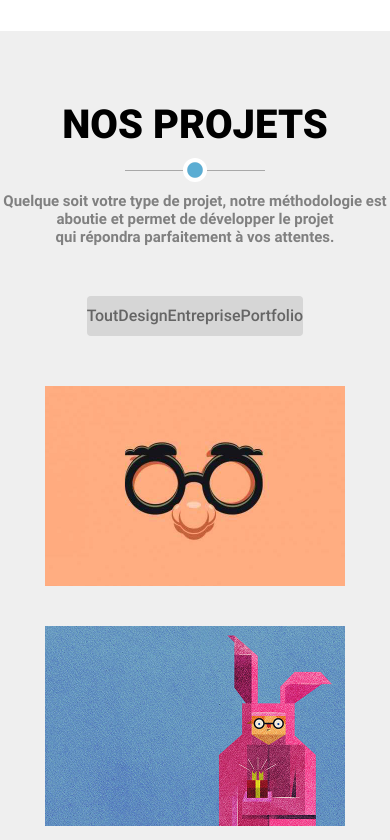
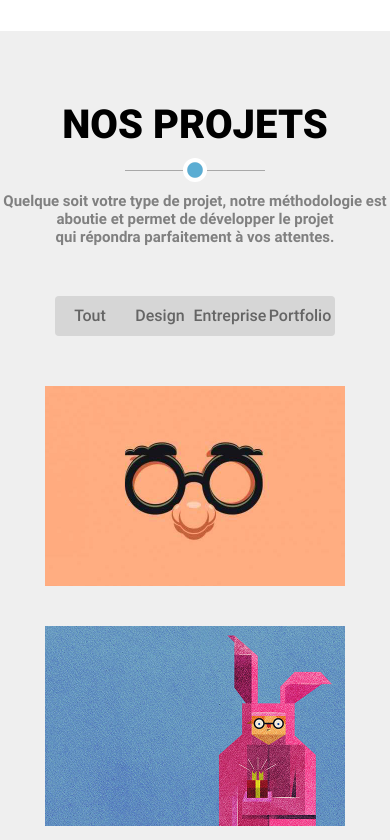
Before and after one commit to thomasduprat/webagency, a plain HTML site: page index.html in a window 390 px wide. Shown: the part 1222-2062 px from the top of the page. Drawn offline with Linux system fonts and the light colour scheme.

Commit message:
Update styles.css

```diff
--- a/styles.css
+++ b/styles.css
@@ -567,7 +567,7 @@ footer
 
   .menu-2 li
   {
-    width: 100%;
+    width: 70px;
    }
 
   .ecran
```
